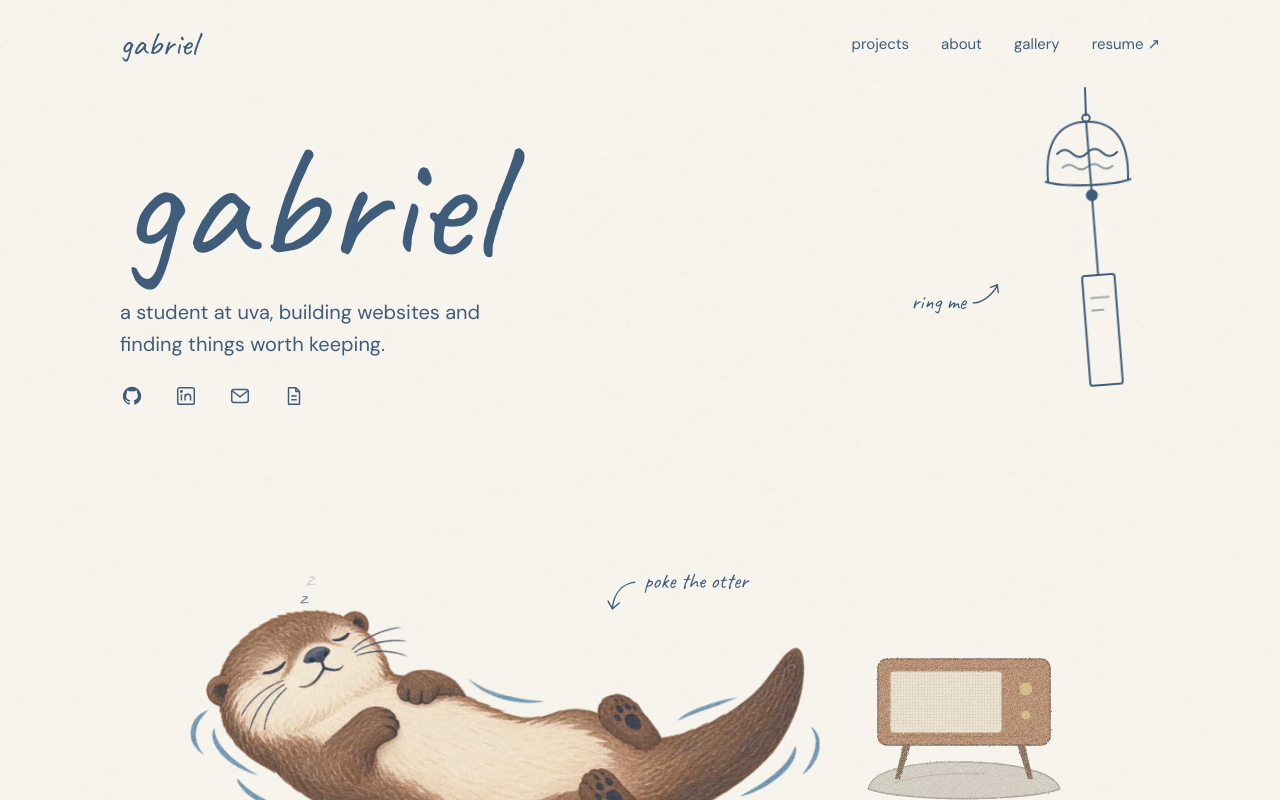
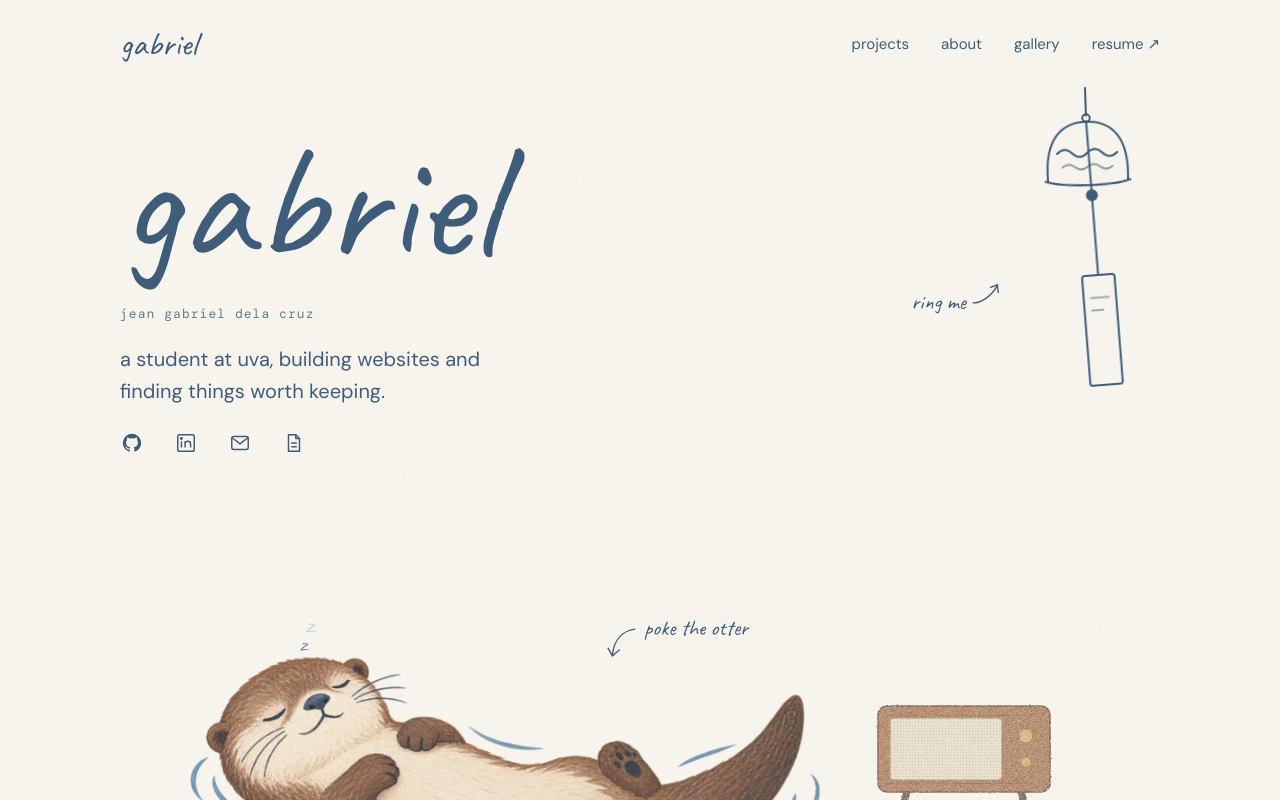
Before and after one commit to gdcruz0911/portfolio, a Next.js app: page / in a window 1280 px wide. Shown: the top 800 px of the page. Built offline with nearby package versions, Linux system fonts and the light colour scheme; no server answers.

Commit message:
feat(home): full name under the signature

```diff
--- a/src/app/page.tsx
+++ b/src/app/page.tsx
@@ -13,6 +13,7 @@ export default function Home() {
     <header className="hero">
       <div className="hero-copy">
         <h1 className="signature">gabriel</h1>
+        <p className="hero-name mono">jean gabriel dela cruz</p>
         <p>a student at uva, building websites and finding things worth keeping.</p>
         <SocialIcons />
       </div>
```
